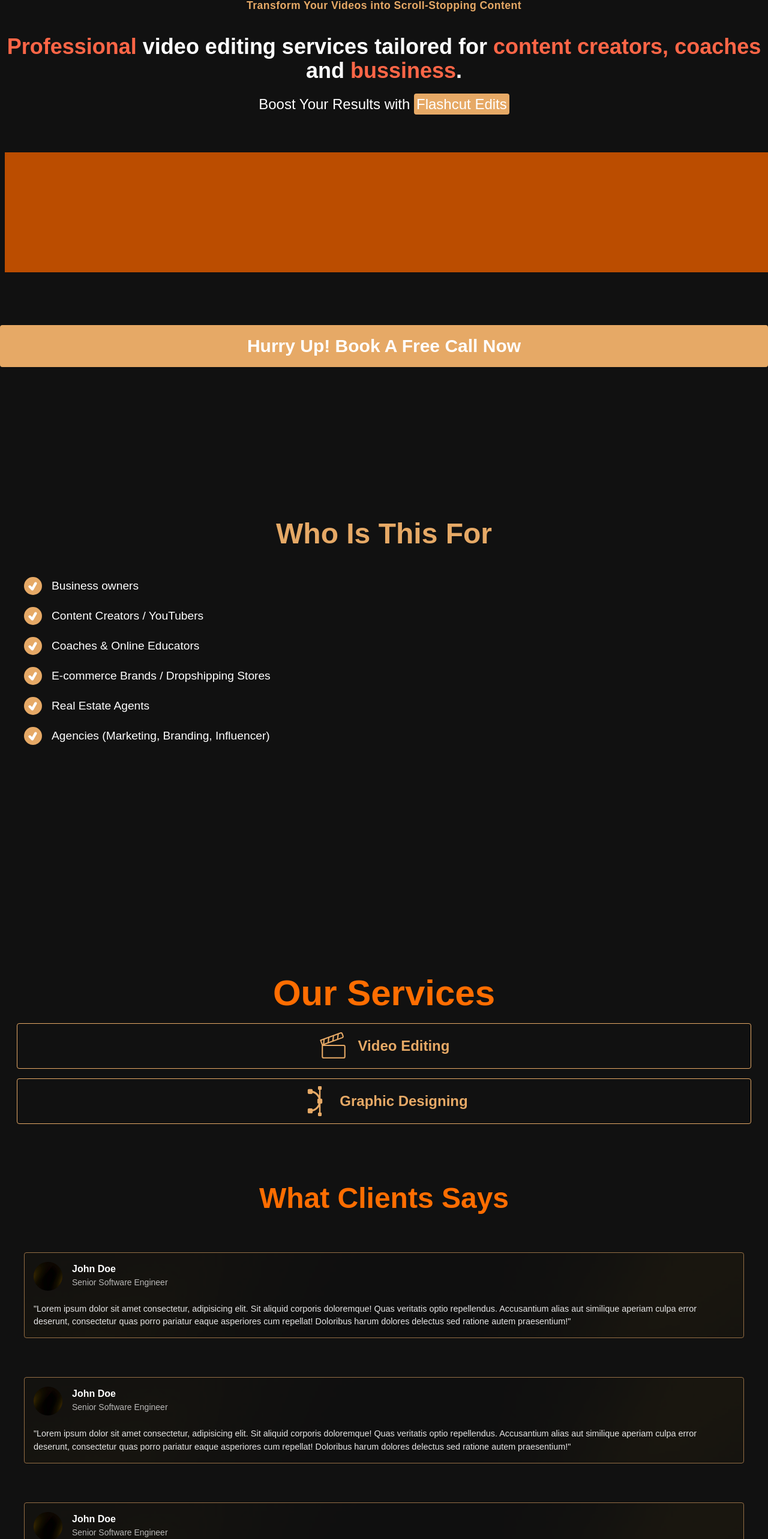
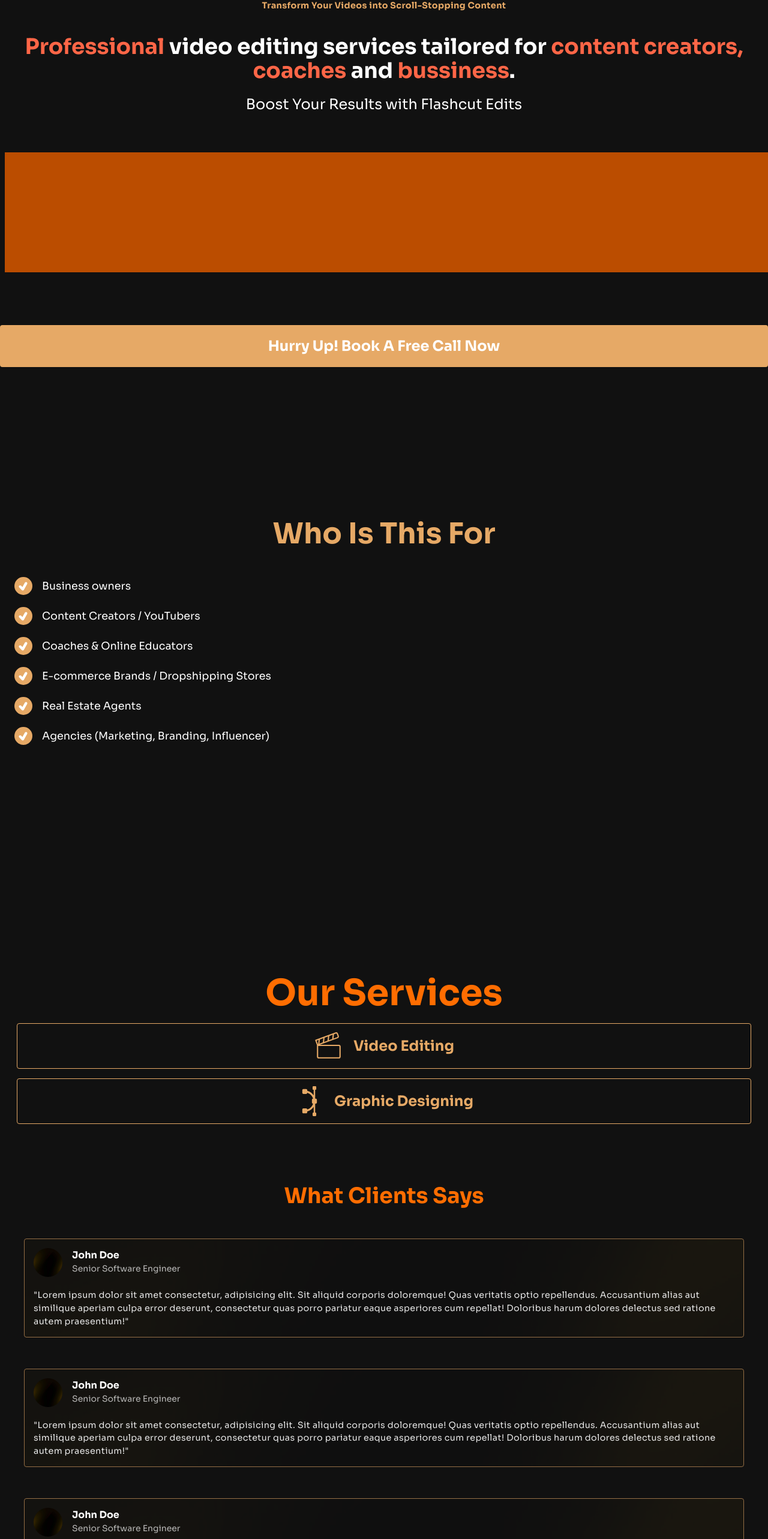
Before and after one commit to Manishbhai9350/Landing_Pages, a Next.js app: page /FlashCutEdits in a window 1280 px wide. Shown: the part 30-2596 px from the top of the page at 60% size. Built offline with nearby package versions, Linux system fonts and the light colour scheme.

Commit message:
Font Added

```diff
--- a/src/app/FlashCutEdits/flashcut.css
+++ b/src/app/FlashCutEdits/flashcut.css
@@ -0,0 +1,27 @@
+@import url("https://fonts.googleapis.com/css2?family=Poppins:ital,wght@0,100;0,200;0,300;0,400;0,500;0,600;0,700;0,800;0,900;1,100;1,200;1,300;1,400;1,500;1,600;1,700;1,800;1,900&family=Sora:wght@100..800&display=swap");
+
+* {
+  font-family: "Sora", sans-serif;
+  font-optical-sizing: auto;
+  font-weight: 400;
+  font-style: normal;
+}
+
+.sora-medium {
+  font-family: "Sora", sans-serif;
+  font-optical-sizing: auto;
+  font-weight: 400;
+  font-style: normal;
+}
+.sora-semibold {
+  font-family: "Sora", sans-serif;
+  font-optical-sizing: auto;
+  font-weight: 700;
+  font-style: normal;
+}
+.sora-bold {
+  font-family: "Sora", sans-serif;
+  font-optical-sizing: auto;
+  font-weight: 900;
+  font-style: normal;
+}
--- a/src/app/FlashCutEdits/page.jsx
+++ b/src/app/FlashCutEdits/page.jsx
@@ -7,12 +7,10 @@
   return (
     <main className="w-screen overflow-x-hidden relative text-white bg-[#111]">
       <div className="bg fixed z-10 top-1/2 left-1/2 -translate-1/2 w-screen h-screen">
-        <div className="bg-in w-[100vw] h-[100vh]">
-
-        </div>
+        <div className="bg-in w-[100vw] h-[100vh]"></div>
       </div>
       <nav className="z-60  nav bg-[#111] text-3xl fixed top-0 left-0 w-screen h-20 p-1 flex justify-center items-center">
-        <h1 className="text-[1.1rem] font-bold tracking-wide text-wrap text-[#E6A966]">
+        <h1 className="text-[.9rem] sora-semibold tracking-wide text-wrap text-[#E6A966]">
           Transform Your Videos into Scroll-Stopping Content
         </h1>
         {/* <div className="price w-[70px] rounded-sm text-[.8rem] cursor-pointer bg-white text-[#E6A966] ml-3">
@@ -23,85 +21,83 @@
         <div className="home-content flex w-full flex-col gap-14 h-[auto] mt-10">
           <div className="headings flex-2">
             <div className="heading">
-              <h1 className="text-4xl font-semibold px-2 text-center text-white">
-                <span className="text-[#ff6647]">Professional</span> video
+              <h1 className="text-4xl sora-semibold px-2 text-center text-white">
+                <span className="text-[#ff6647] sora-semibold">Professional</span> video
                 editing services tailored for{" "}
-                <span className="text-[#ff6647]">content creators,</span>{" "}
-                <span className="text-[#ff6647]">coaches</span> and{" "}
-                <span className="text-[#ff6647]">bussiness</span>.
+                <span className="text-[#ff6647] sora-semibold">content creators,</span>{" "}
+                <span className="text-[#ff6647] sora-semibold">coaches</span> and{" "}
+                <span className="text-[#ff6647] sora-semibold">bussiness</span>.
               </h1>
               <h1 className="text-2xl text-center pt-5">
-                <span>Boost Your Results with </span>
-                <span className="bg-[#E6A966] p-1 rounded-sm">
-                  Flashcut Edits
-                </span>
+                <span className="sora-medium">Boost Your Results with </span>
+                Flashcut Edits
               </h1>
             </div>
           </div>
           <div className="video w-full h-[200px] bg-amber-700 m-2"></div>
         </div>
-        <div className="home-cta mx-2 cursor-pointer flex justify-center items-center mt-20 w-[100%] h-[70px] bg-[#E6A966] rounded-sm">
-          <h1 className="text-3xl font-semibold">
+        <div className="home-cta mx-4 cursor-pointer flex justify-center items-center mt-20 w-[100%] h-[70px] bg-[#E6A966] rounded-sm">
+          <h1 className="text-2xl sora-semibold ">
             Hurry Up! Book A Free Call Now
           </h1>
         </div>
       </section>
       <section className="z-50 relative page_2 pt-24 w-screen min-h-screen">
         <div className="offers-con w-full">
-          <h1 className="w-full text-center text-5xl font-bold text-[#E6A966]">
+          <h1 className="w-full text-center text-5xl sora-semibold text-[#E6A966]">
             Who Is This For
           </h1>
-          <div className="offers mt-12 flex justify-between items-center px-10">
+          <div className="offers mt-12 flex justify-between items-center px-6">
             <div className="offer w-full flex flex-col items-start justify-start gap-5">
-              <h1 className="flex text-[1.2rem] gap-4 items-center">
-                <div className="icon w-[30px] h-[30px] flex justify-center items-center text-white aspect-square rounded-full bg-[#E6A966]">
-                  <p className="w-full h-full flex justify-center items-center">
+              <h1 className="flex text-[1.1rem] gap-4 items-center">
+                <div className="icon w-[30px] h-[30px] aspect-square flex justify-center items-center text-white rounded-full bg-[#E6A966]">
+                  <p className="w-full h-full aspect-square flex justify-center items-center">
                     <TiTick size={26} />
                   </p>
                 </div>
-                <p className="opacity-100">Business owners</p>
+                <p className="opacity-100 sora-medium">Business owners</p>
               </h1>
-              <h1 className="flex text-[1.2rem] gap-4 items-center">
-                <div className="icon w-[30px] h-[30px] flex justify-center items-center text-white aspect-square rounded-full bg-[#E6A966]">
-                  <p className="w-full h-full flex justify-center items-center">
+              <h1 className="flex text-[1.1rem] gap-4 items-center">
+                <div className="icon w-[30px] h-[30px] aspect-square flex justify-center items-center text-white rounded-full bg-[#E6A966]">
+                  <p className="w-full h-full aspect-square flex justify-center items-center">
                     <TiTick size={26} />
                   </p>
                 </div>
-                <p className="opacity-100">Content Creators / YouTubers</p>
+                <p className="opacity-100 sora-medium">Content Creators / YouTubers</p>
               </h1>
-              <h1 className="flex text-[1.2rem] gap-4 items-center">
-                <div className="icon w-[30px] h-[30px] flex justify-center items-center text-white aspect-square rounded-full bg-[#E6A966]">
-                  <p className="w-full h-full flex justify-center items-center">
+              <h1 className="flex text-[1.1rem] gap-4 items-center">
+                <div className="icon w-[30px] h-[30px] aspect-square flex justify-center items-center text-white rounded-full bg-[#E6A966]">
+                  <p className="w-full h-full aspect-square flex justify-center items-center">
                     <TiTick size={26} />
                   </p>
                 </div>
-                <p className="opacity-100">Coaches & Online Educators</p>
+                <p className="opacity-100 sora-medium">Coaches & Online Educators</p>
               </h1>
-              <h1 className="flex text-[1.2rem] gap-4 items-center">
-                <div className="icon w-[30px] h-[30px] flex justify-center items-center text-white aspect-square rounded-full bg-[#E6A966]">
-                  <p className="w-full h-full flex justify-center items-center">
+              <h1 className="flex text-[1.1rem] gap-4 items-center">
+                <div className="icon w-[30px] h-[30px] aspect-square flex justify-center items-center text-white rounded-full bg-[#E6A966]">
+                  <p className="w-full h-full aspect-square flex justify-center items-center">
                     <TiTick size={26} />
                   </p>
                 </div>
-                <p className="opacity-100">
+                <p className="opacity-100 sora-medium">
                   E-commerce Brands / Dropshipping Stores
                 </p>
               </h1>
-              <h1 className="flex text-[1.2rem] gap-4 items-center">
-                <div className="icon w-[30px] h-[30px] flex justify-center items-center text-white aspect-square rounded-full bg-[#E6A966]">
-                  <p className="w-full h-full flex justify-center items-center">
+              <h1 className="flex text-[1.1rem] gap-4 items-center">
+                <div className="icon w-[30px] h-[30px] aspect-square flex justify-center items-center text-white rounded-full bg-[#E6A966]">
+                  <p className="w-full h-full aspect-square flex justify-center items-center">
                     <TiTick size={26} />
                   </p>
                 </div>
-                <p className="opacity-100">Real Estate Agents</p>
+                <p className="opacity-100 sora-medium">Real Estate Agents</p>
               </h1>
-              <h1 className="flex text-[1.2rem] gap-4 items-center">
-                <div className="icon w-[30px] h-[30px] flex justify-center items-center text-white aspect-square rounded-full bg-[#E6A966]">
-                  <p className="w-full h-full flex justify-center items-center">
+              <h1 className="flex text-[1.1rem] gap-4 items-center">
+                <div className="icon w-[30px] h-[30px] aspect-square flex justify-center items-center text-white rounded-full bg-[#E6A966]">
+                  <p className="w-full h-full aspect-square flex justify-center items-center">
                     <TiTick size={26} />
                   </p>
                 </div>
-                <p className="opacity-100">
+                <p className="opacity-100 sora-medium">
                   Agencies (Marketing, Branding, Influencer)
                 </p>
               </h1>
@@ -110,30 +106,38 @@
         </div>
       </section>
       <section className="z-50 relative services w-full px-2 py-10">
-        <h1 className="w-full text-center text-[#FF6D01] text-6xl my-4 font-semibold">
+        <h1 className="w-full text-center text-[#FF6D01] text-6xl my-4 sora-semibold">
           Our Services
         </h1>
         <div className="services-con w-full gap-4 flex flex-wrap px-5 my-5">
           <div className="w-[100%] p-3 flex justify-center items-center gap-4 h-auto border-[#E6A966] border rounded-sm">
             <div className="icon h-[50px] aspect-square relative text-sm">
-              <Image fill src='/FlashCutEdits/video-editing.svg' alt="editing" />
+              <Image
+                fill
+                src="/FlashCutEdits/video-editing.svg"
+                alt="editing"
+              />
             </div>
-            <h1 className="text-2xl text-[#E6A966] font-semibold">
+            <h1 className="text-2xl text-[#E6A966] sora-semibold">
               Video Editing
             </h1>
           </div>
           <div className="w-[100%] p-3 flex justify-center items-center gap-4 h-auto border-[#E6A966] border rounded-sm">
             <div className="icon h-[50px] aspect-square relative text-sm">
-              <Image fill src='/FlashCutEdits/graphic-designing.svg' alt="editing" />
+              <Image
+                fill
+                src="/FlashCutEdits/graphic-designing.svg"
+                alt="editing"
+              />
             </div>
-            <h1 className="text-2xl text-[#E6A966] font-semibold">
+            <h1 className="text-2xl text-[#E6A966] sora-semibold">
               Graphic Designing
             </h1>
           </div>
         </div>
       </section>
       <section className="z-50 relative page_3 clients-review w-full min-h-screen p-10 flex justify-start items-start flex-wrap gap-5">
-        <h1 className="w-full text-center text-[#FF6D01] text-5xl font-semibold">
+        <h1 className="w-full text-center text-[#FF6D01] text-4xl sora-semibold">
           What Clients Says
         </h1>
         <div className="review p-4 relative w-[100%] max-h-[350px]">
@@ -156,15 +160,15 @@
             </div>
             <div className="namspace">
               <div className="name">
-                <h1 className="font-semibold">John Doe</h1>
+                <h1 className="sora-semibold">John Doe</h1>
               </div>
               <div className="profession">
-                <p className="text-sm opacity-70">Senior Software Engineer</p>
+                <p className="text-sm opacity-70 sora-medium">Senior Software Engineer</p>
               </div>
             </div>
           </div>
           <div className="client-review relative mt-2 z-[52]">
-            <p className="text-[.9rem] opacity-90">
+            <p className="text-[.9rem] opacity-90 tracking-wide sora-medium">
               "Lorem ipsum dolor sit amet consectetur, adipisicing elit. Sit
               aliquid corporis doloremque! Quas veritatis optio repellendus.
               Accusantium alias aut similique aperiam culpa error deserunt,
@@ -193,15 +197,15 @@
             </div>
             <div className="namspace">
               <div className="name">
-                <h1 className="font-semibold">John Doe</h1>
+                <h1 className="sora-semibold">John Doe</h1>
               </div>
               <div className="profession">
-                <p className="text-sm opacity-70">Senior Software Engineer</p>
+                <p className="text-sm opacity-70 sora-medium">Senior Software Engineer</p>
               </div>
             </div>
           </div>
           <div className="client-review relative mt-2 z-[52]">
-            <p className="text-[.9rem] opacity-90">
+            <p className="text-[.9rem] opacity-90 tracking-wide sora-medium">
               "Lorem ipsum dolor sit amet consectetur, adipisicing elit. Sit
               aliquid corporis doloremque! Quas veritatis optio repellendus.
               Accusantium alias aut similique aperiam culpa error deserunt,
@@ -230,15 +234,15 @@
             </div>
             <div className="namspace">
               <div className="name">
-                <h1 className="font-semibold">John Doe</h1>
+                <h1 className="sora-semibold">John Doe</h1>
               </div>
               <div className="profession">
-                <p className="text-sm opacity-70">Senior Software Engineer</p>
+                <p className="text-sm opacity-70 sora-medium">Senior Software Engineer</p>
               </div>
             </div>
           </div>
           <div className="client-review relative mt-2 z-[52]">
-            <p className="text-[.9rem] opacity-90">
+            <p className="text-[.9rem] opacity-90 tracking-wide sora-medium">
               "Lorem ipsum dolor sit amet consectetur, adipisicing elit. Sit
               aliquid corporis doloremque! Quas veritatis optio repellendus.
               Accusantium alias aut similique aperiam culpa error deserunt,
@@ -250,69 +254,69 @@
       </section>
       <section className="z-50 relative page_4  pt-24 w-screen min-h-screen">
         <div className="offers-con w-full">
-          <h1 className="w-full text-center text-5xl font-bold text-[#E6A966]">
+          <h1 className="w-full text-center text-5xl sora-semibold text-[#E6A966]">
             Why Choose US?
           </h1>
-          <div className="offers mt-12 flex justify-between items-center px-10">
+          <div className="offers mt-12 flex justify-between items-center px-6">
             <div className="offer w-full flex flex-col items-start justify-start gap-5">
               <div className="flex  idiv-center">
-                <div className="icon w-[30px] h-[30px] flex justify-center items-center text-white aspect-square rounded-full bg-[#E6A966]">
-                  <p className="w-full h-full flex justify-center items-center">
+                <div className="icon w-[30px] h-[30px] aspect-square flex justify-center items-center text-white rounded-full bg-[#E6A966]">
+                  <p className="w-full h-full aspect-square flex justify-center items-center">
                     <TiTick size={26} />
                   </p>
                 </div>
-                <p className="pl-2 text-[1.1rem] gap-4 leading-[1.3rem] opacity-80 font-light ">
+                <p className="pl-2 text-[1.1rem] gap-4 leading-[1.3rem] opacity-80 font-light sora-medium ">
                   Scroll-Stopping Edits that grab attention in the first 3
                   seconds
                 </p>
               </div>
               <div className="flex  items-center">
-                <div className="icon w-[30px] h-[30px] flex justify-center items-center text-white aspect-square rounded-full bg-[#E6A966]">
-                  <p className="w-full h-full flex justify-center items-center">
+                <div className="icon w-[30px] h-[30px] aspect-square flex justify-center items-center text-white rounded-full bg-[#E6A966]">
+                  <p className="w-full h-full aspect-square flex justify-center items-center">
                     <TiTick size={26} />
                   </p>
                 </div>
-                <p className="pl-2 text-[1.1rem] gap-4 leading-[1.3rem] opacity-80 font-light ">
+                <p className="pl-2 text-[1.1rem] gap-4 leading-[1.3rem] opacity-80 font-light sora-medium ">
                   Fast Delivery without compromising on quality
                 </p>
               </div>
               <div className="flex  items-center">
-                <div className="icon w-[30px] h-[30px] flex justify-center items-center text-white aspect-square rounded-full bg-[#E6A966]">
-                  <p className="w-full h-full flex justify-center items-center">
+                <div className="icon w-[30px] h-[30px] aspect-square flex justify-center items-center text-white rounded-full bg-[#E6A966]">
+                  <p className="w-full h-full aspect-square flex justify-center items-center">
                     <TiTick size={26} />
                   </p>
                 </div>
-                <p className="pl-2 text-[1.1rem] gap-4 leading-[1.3rem] opacity-80 font-light ">
+                <p className="pl-2 text-[1.1rem] gap-4 leading-[1.3rem] opacity-80 font-light sora-medium ">
                   Budget Friendly
                 </p>
               </div>
               <div className="flex  items-center">
-                <div className="icon w-[30px] h-[30px] flex justify-center items-center text-white aspect-square rounded-full bg-[#E6A966]">
-                  <p className="w-full h-full flex justify-center items-center">
+                <div className="icon w-[30px] h-[30px] aspect-square flex justify-center items-center text-white rounded-full bg-[#E6A966]">
+                  <p className="w-full h-full aspect-square flex justify-center items-center">
                     <TiTick size={26} />
                   </p>
                 </div>
-                <p className="pl-2 text-[1.1rem] gap-4 leading-[1.3rem] opacity-80 font-light ">
+                <p className="pl-2 text-[1.1rem] gap-4 leading-[1.3rem] opacity-80 font-light sora-medium ">
                   Worked With Multiple Creators & Brands across different niches
                 </p>
               </div>
               <div className="flex  items-center">
-                <div className="icon w-[30px] h-[30px] flex justify-center items-center text-white aspect-square rounded-full bg-[#E6A966]">
-                  <p className="w-full h-full flex justify-center items-center">
+                <div className="icon w-[30px] h-[30px] aspect-square flex justify-center items-center text-white rounded-full bg-[#E6A966]">
+                  <p className="w-full h-full aspect-square flex justify-center items-center">
                     <TiTick size={26} />
                   </p>
                 </div>
-                <p className="pl-2 text-[1.1rem] gap-4 leading-[1.3rem] opacity-80 font-light ">
+                <p className="pl-2 text-[1.1rem] gap-4 leading-[1.3rem] opacity-80 font-light sora-medium ">
                   Creative Concepts + Strategic Cuts to boost engagement
                 </p>
               </div>
               <div className="flex  items-center">
-                <div className="icon w-[30px] h-[30px] flex justify-center items-center text-white aspect-square rounded-full bg-[#E6A966]">
-                  <p className="w-full h-full flex justify-center items-center">
+                <div className="icon w-[30px] h-[30px] aspect-square flex justify-center items-center text-white rounded-full bg-[#E6A966]">
+                  <p className="w-full h-full aspect-square flex justify-center items-center">
                     <TiTick size={26} />
                   </p>
                 </div>
-                <p className="pl-2 text-[1.1rem] gap-4 leading-[1.3rem] opacity-80 font-light ">
+                <p className="pl-2 text-[1.1rem] gap-4 leading-[1.3rem] opacity-80 font-light sora-medium ">
                   Result-Driven Designs made to increase clicks, views &
                   conversions
                 </p>
```
